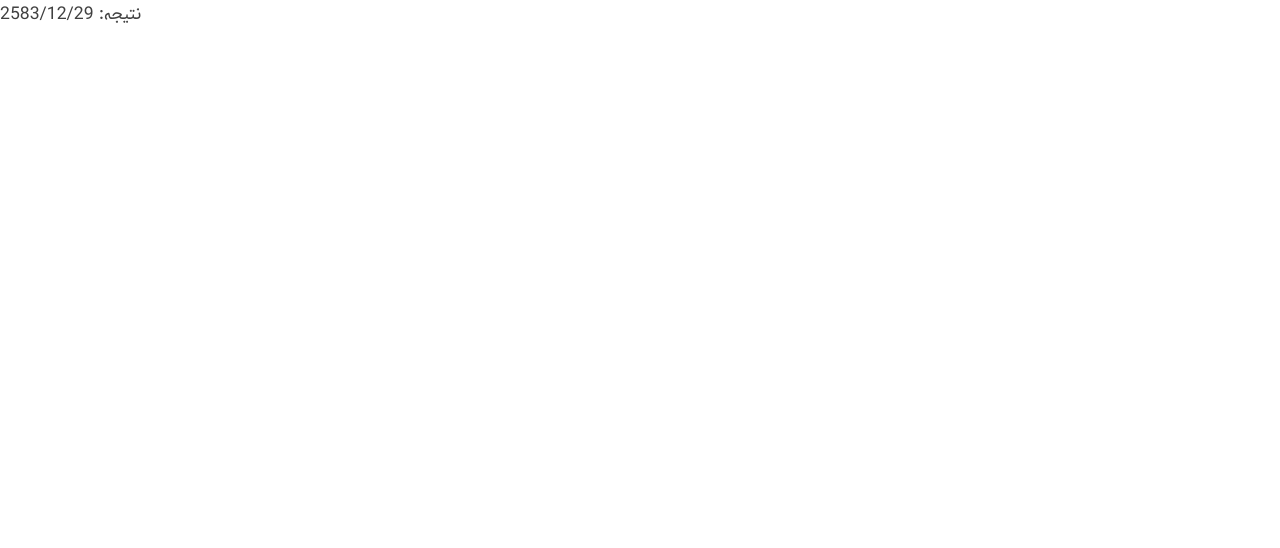
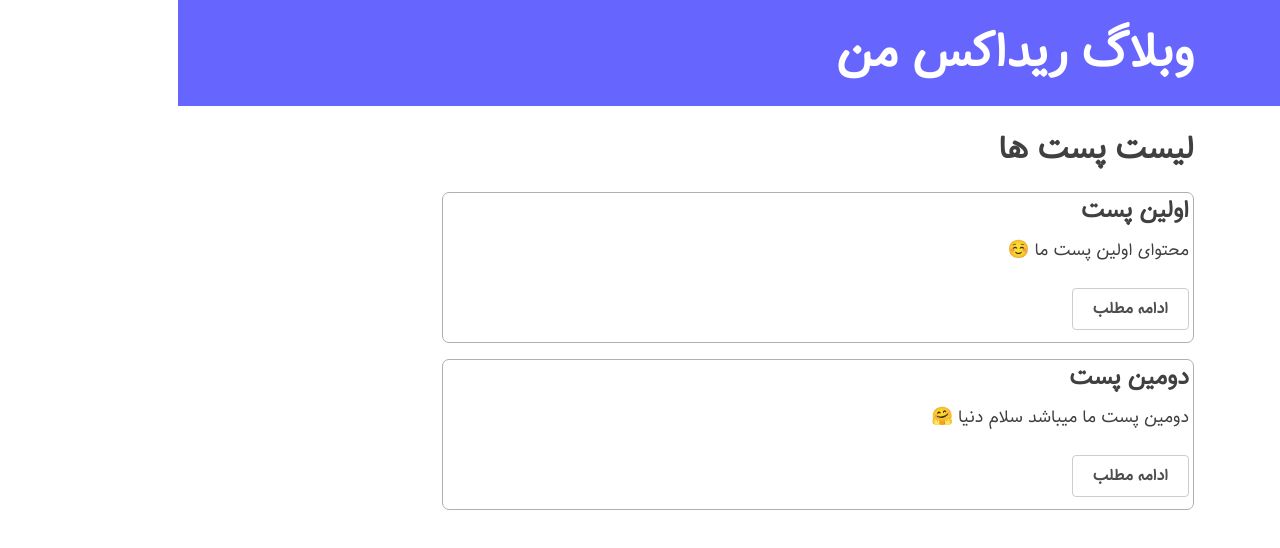
Before and after one commit to SayyehBan/redux-blog-frontend, a React (Vite) app: page / in a window 1280 px wide. Shown: the top 548 px of the page. Built offline with nearby package versions, Linux system fonts and the light colour scheme.

Commit message:
پیاده سازی react-helmet-async

```diff
--- a/index.html
+++ b/index.html
@@ -1,5 +1,5 @@
 <!DOCTYPE html>
-<html lang="en">
+<html lang="fa" dir="rtl">
   <head>
     <meta charset="UTF-8" />
     <link rel="stylesheet" href="/public/css/primitiveui.css" />
--- a/package.json
+++ b/package.json
@@ -16,6 +16,7 @@
     "jalali-moment": "^3.3.11",
     "react": "^19.0.0",
     "react-dom": "^19.0.0",
+    "react-helmet-async": "^2.0.5",
     "react-redux": "^9.2.0",
     "react-router-dom": "^7.3.0"
   },
--- a/src/App.jsx
+++ b/src/App.jsx
@@ -1,13 +1,14 @@
 import { miladiToShamsiAndShahanshahi } from "./utilities/PersianDateConverter";
+import BlogsList from "./components/BlogsList";
+import HeaderTitle from "./components/HeaderTitle";
 
-function App() {
+const App = () => {
   return (
     <>
-      <div className="App">
-        <p>نتیجه: {miladiToShamsiAndShahanshahi(new Date(), 1)}</p>
-      </div>
+      <HeaderTitle title={miladiToShamsiAndShahanshahi(new Date(), 2)} />
+      <BlogsList />
     </>
   );
-}
+};
 
 export default App;
--- /dev/null
+++ b/src/components/BlogsList.jsx
@@ -0,0 +1,22 @@
+import { useSelector } from "react-redux";
+import { Link } from "react-router-dom";
+
+const BlogsList = () => {
+  const blogs = useSelector((state) => state.blogs);
+  const renderBlogs = blogs.map((blog) => (
+    <article key={blog.id} className="blog-excerpt">
+      <h3>{blog.title}</h3>
+      <p className="blog-content">{blog.content.substring(0, 100)}</p>
+      <Link to={`/blogs/${blog.id}`} className="button muted-button">
+        ادامه مطلب
+      </Link>
+    </article>
+  ));
+  return (
+    <section className="blog-list">
+      <h2>لیست پست ها</h2>
+      {renderBlogs}
+    </section>
+  );
+};
+export default BlogsList;
--- /dev/null
+++ b/src/components/HeaderTitle.jsx
@@ -0,0 +1,17 @@
+import { Helmet } from "react-helmet-async";
+import { useEffect, useState } from "react";
+
+const HeaderTitle = ({ title }) => {
+  const [asyncTitle, setAsyncTitle] = useState(title);
+
+  useEffect(() => {
+    setAsyncTitle(title);
+  }, [title]);
+
+  return (
+    <Helmet>
+      <title>{asyncTitle}</title>
+    </Helmet>
+  );
+};
+export default HeaderTitle;
--- /dev/null
+++ b/src/components/Navbar.jsx
@@ -0,0 +1,13 @@
+const Navbar = () => {
+  return (
+    <nav>
+      <section>
+        <h1>وبلاگ ریداکس من</h1>
+        <div className="navContent">
+          <div className="navLinks"></div>
+        </div>
+      </section>
+    </nav>
+  );
+};
+export default Navbar;
--- /dev/null
+++ b/src/components/SingleBogPage.jsx
@@ -0,0 +1,23 @@
+import { useSelector } from "react-redux";
+import { useParams } from "react-router-dom";
+import HeaderTitle from "./HeaderTitle";
+
+const SingleBogPage = () => {
+  const { blogId } = useParams();
+  const blog = useSelector((state) =>
+    state.blogs.find((blog) => blog.id === blogId)
+  );
+  return (
+    <>
+      <HeaderTitle title={blogId} />
+
+      <section>
+        <article className="blog">
+          <h2>{blog.title}</h2>
+          <p className="blog-content">{blog.content}</p>
+        </article>
+      </section>
+    </>
+  );
+};
+export default SingleBogPage;
--- /dev/null
+++ b/src/layouts/MainLayout.jsx
@@ -0,0 +1,14 @@
+import { Outlet } from "react-router-dom";
+import Navbar from "../components/Navbar";
+
+const MainLayout = () => {
+  return (
+    <>
+      <Navbar />
+      <div>
+        <Outlet />
+      </div>
+    </>
+  );
+};
+export default MainLayout;
--- a/src/main.jsx
+++ b/src/main.jsx
@@ -1,9 +1,17 @@
 import { StrictMode } from "react";
 import { createRoot } from "react-dom/client";
-import App from "./App.jsx";
+import { router } from "./routes";
+import { RouterProvider } from "react-router-dom";
+import { Provider } from "react-redux";
+import { store } from "./store";
+import { HelmetProvider } from "react-helmet-async";
 
 createRoot(document.getElementById("root")).render(
   <StrictMode>
-    <App />
+    <HelmetProvider>
+      <Provider store={store}>
+        <RouterProvider router={router} />
+      </Provider>
+    </HelmetProvider>
   </StrictMode>
 );
--- /dev/null
+++ b/src/reducers/blogSlice.js
@@ -0,0 +1,23 @@
+import { createSlice, nanoid } from "@reduxjs/toolkit";
+
+const initialState = [
+    {
+        id: nanoid(),
+        date: new Date().toISOString(),
+        title: "اولین پست",
+        content: "محتوای اولین پست ما ☺️",
+    },
+    {
+        id: nanoid(),
+        date: new Date().toISOString(),
+        title: "دومین پست",
+        content: "دومین پست ما میباشد سلام دنیا 🤗",
+    },
+];
+const blogsSlice = createSlice({
+    name: "blogs",
+    initialState: initialState,
+    reducers: {},
+});
+
+export default blogsSlice.reducer;
--- /dev/null
+++ b/src/routes/index.jsx
@@ -0,0 +1,23 @@
+import { createBrowserRouter } from "react-router-dom";
+import MainLayout from "../layouts/MainLayout";
+import App from "../App";
+import SingleBogPage from "../components/SingleBogPage";
+export const router = createBrowserRouter([
+  {
+    path: "/",
+    element: <MainLayout />,
+    errorElement: (
+      <h3 className="text-center">چیزی پیدا نکردیم متاسفانه 🤗 ...</h3>
+    ),
+    children: [
+      {
+        path: "/",
+        element: <App />,
+      },
+      {
+        path: "/blogs/:blogId",
+        element: <SingleBogPage />,
+      },
+    ],
+  },
+]);
--- /dev/null
+++ b/src/store/index.js
@@ -0,0 +1,9 @@
+import { configureStore } from "@reduxjs/toolkit";
+
+import blogsReducer from "../reducers/blogSlice";
+
+export const store = configureStore({
+    reducer: {
+        blogs: blogsReducer,
+    },
+});
```
Also changed, not shown: 1 other file (tests, documents, lock files or other folders).
